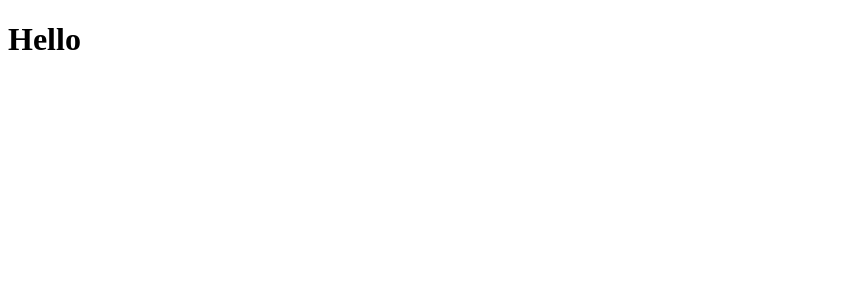
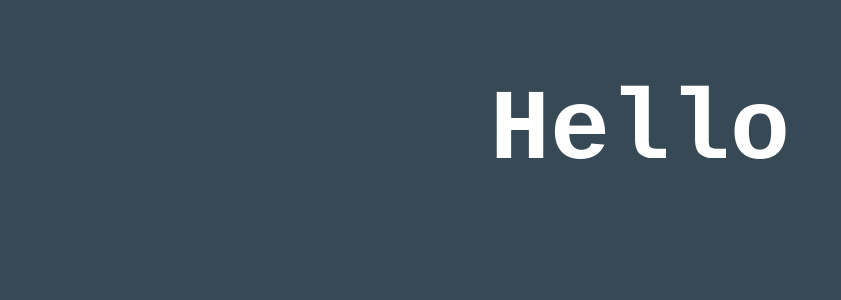
Before and after one commit to Robodlan/react-keeper, a React (Vite) app in the folder vite-keeper/: page / in a window 1280 px wide. Shown: the top 300 px of the page, without its empty margins (0-841 px from the left). Built offline with nearby package versions, Linux system fonts and the light colour scheme.

Commit message:
components

```diff
--- a/vite-keeper/index.html
+++ b/vite-keeper/index.html
@@ -2,6 +2,7 @@
 <html lang="en">
   <head>
     <meta charset="UTF-8" />
+    <link rel="stylesheet" href="style.css">
     <meta name="viewport" content="width=device-width, initial-scale=1.0" />
     <title>Kepper App</title>
   </head>
--- /dev/null
+++ b/vite-keeper/public/style.css
@@ -0,0 +1,23 @@
+body {
+    font: normal 14px/100% "Andale Mono", AndaleMono, monospace;
+    color: #fff;
+    padding: 50px;
+    background-color: #374954;
+    text-align: center;
+  }
+
+  h1 {
+    font-size: 100px;
+  }
+
+  button {
+    background-color: #6bbe92;
+    border: 0;
+    border-radius: 10px;
+    box-shadow: 5px;
+    margin: 10px;
+    text-align: center;
+    color: #fff;
+    font-weight: bold;
+    font-size: 50px;
+  }
--- a/vite-keeper/src/main.jsx
+++ b/vite-keeper/src/main.jsx
@@ -1,6 +1,6 @@
 import React from "react";
 import ReactDOM from "react-dom/client";
-import App from "./App.jsx";
+import App from "./components/App.jsx";
 
 ReactDOM.createRoot(document.getElementById("root")).render(
   <React.StrictMode>
```
Also changed, not shown: vite-keeper/src/components/App.jsx (renamed from vite-keeper/src/App.jsx).
